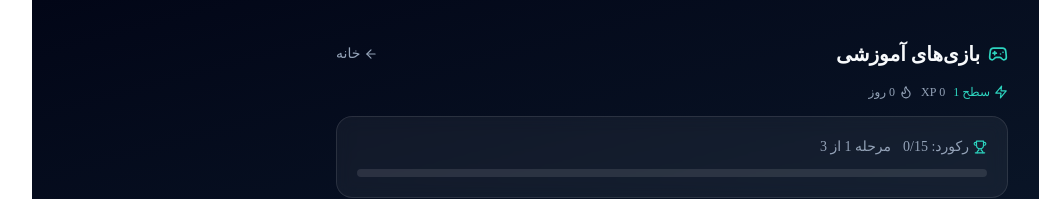
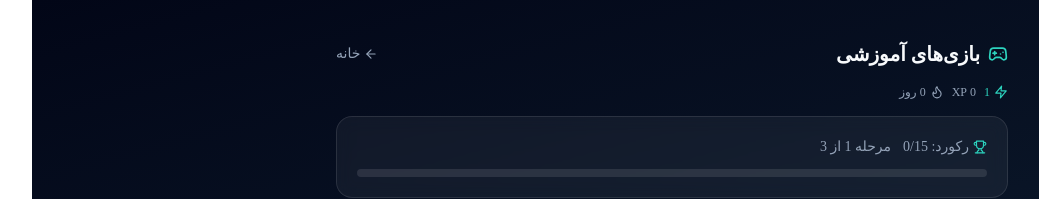
Before and after one commit to ImPMUFO/WAI, a Next.js app: page /play in a window 1280 px wide. Shown: the top 199 px of the page, without its empty margins (128-1167 px from the left). Built offline with nearby package versions, Linux system fonts and the light colour scheme.

Commit message:
Update GamificationBar.tsx

```diff
--- a/src/components/GamificationBar.tsx
+++ b/src/components/GamificationBar.tsx
@@ -1,5 +1,6 @@
 'use client'
 
+import { useLocale } from '@/lib/i18n/LocaleProvider'
 import { useEffect, useState } from 'react'
 import Link from 'next/link'
 import { Trophy, Zap, Target, Flame } from 'lucide-react'
@@ -11,6 +12,8 @@ import {
 } from '@/lib/gamification'
 
 export default function GamificationBar({ compact = false }: { compact?: boolean }) {
+  const { dict } = useLocale()
+
   const [g, setG] = useState<GameState | null>(null)
 
   const refresh = () => setG(loadGame())
@@ -32,7 +35,7 @@ export default function GamificationBar({ compact = false }: { compact?: boolean
       <div className="flex items-center gap-2 text-[10px] sm:text-xs text-[var(--muted)]">
         <span className="inline-flex items-center gap-1 text-[var(--accent)]">
           <Zap className="w-3.5 h-3.5" />
-          سطح {level}
+          {dict.levelWord} {level}
         </span>
         <span>{g.xp} XP</span>
         <span className="inline-flex items-center gap-1">
@@ -51,14 +54,14 @@ export default function GamificationBar({ compact = false }: { compact?: boolean
           <span className="font-semibold text-sm">پیشرفت تو</span>
         </div>
         <Link href="/play" className="text-xs text-[var(--accent)] hover:opacity-80">
-          بازی‌ها و مأموریت‌ها
+          {dict.missions}
         </Link>
       </div>
 
       <div className="flex flex-wrap gap-3 text-xs text-[var(--muted)]">
         <span className="inline-flex items-center gap-1">
           <Zap className="w-3.5 h-3.5 text-[var(--accent)]" />
-          سطح {level}
+          {dict.levelWord} {level}
         </span>
         <span>{g.xp} XP</span>
         <span className="inline-flex items-center gap-1">
@@ -73,7 +76,7 @@ export default function GamificationBar({ compact = false }: { compact?: boolean
 
       <div>
         <div className="flex justify-between text-[10px] text-[var(--muted)] mb-1">
-          <span>تا سطح بعد</span>
+          <span>تا {dict.levelWord} بعد</span>
           <span>
             {intoLevel}/{need}
           </span>
@@ -88,7 +91,7 @@ export default function GamificationBar({ compact = false }: { compact?: boolean
           <div key={id} className="rounded-xl border border-[var(--border)] p-2">
             <div className="text-[var(--muted)] mb-1">
               {id === 'daily_chat' && 'مأموریت روزانه: ۵ پیام'}
-              {id === 'daily_quiz' && 'مأموریت روزانه: ۱ بازی'}
+              {id === 'daily_quiz' && dict.dailyQuizMission}
               {id === 'weekly_domains' && 'هفتگی: ۳ حوزه'}
               {id === 'weekly_messages' && 'هفتگی: ۲۵ پیام'}
             </div>
```
